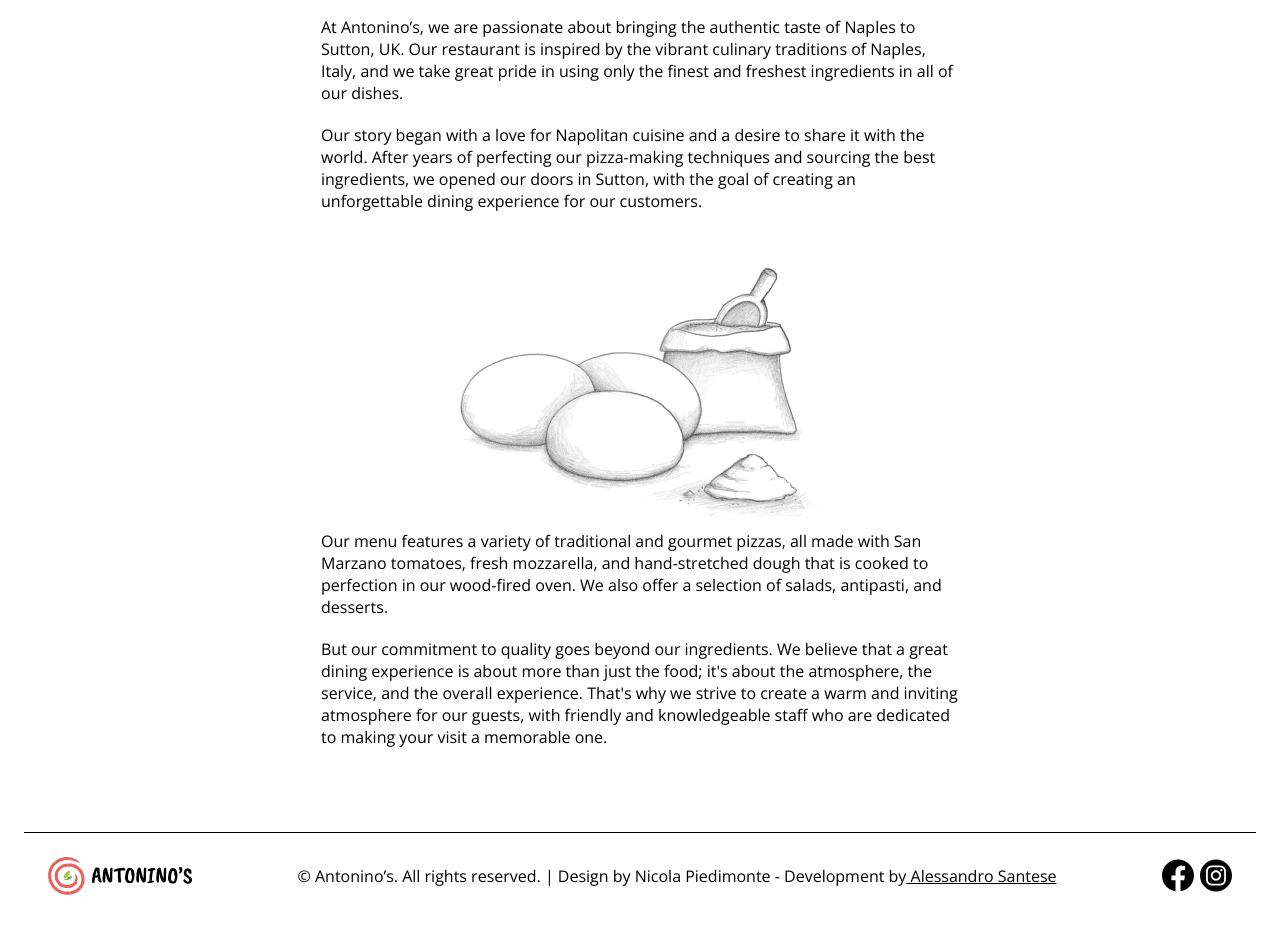
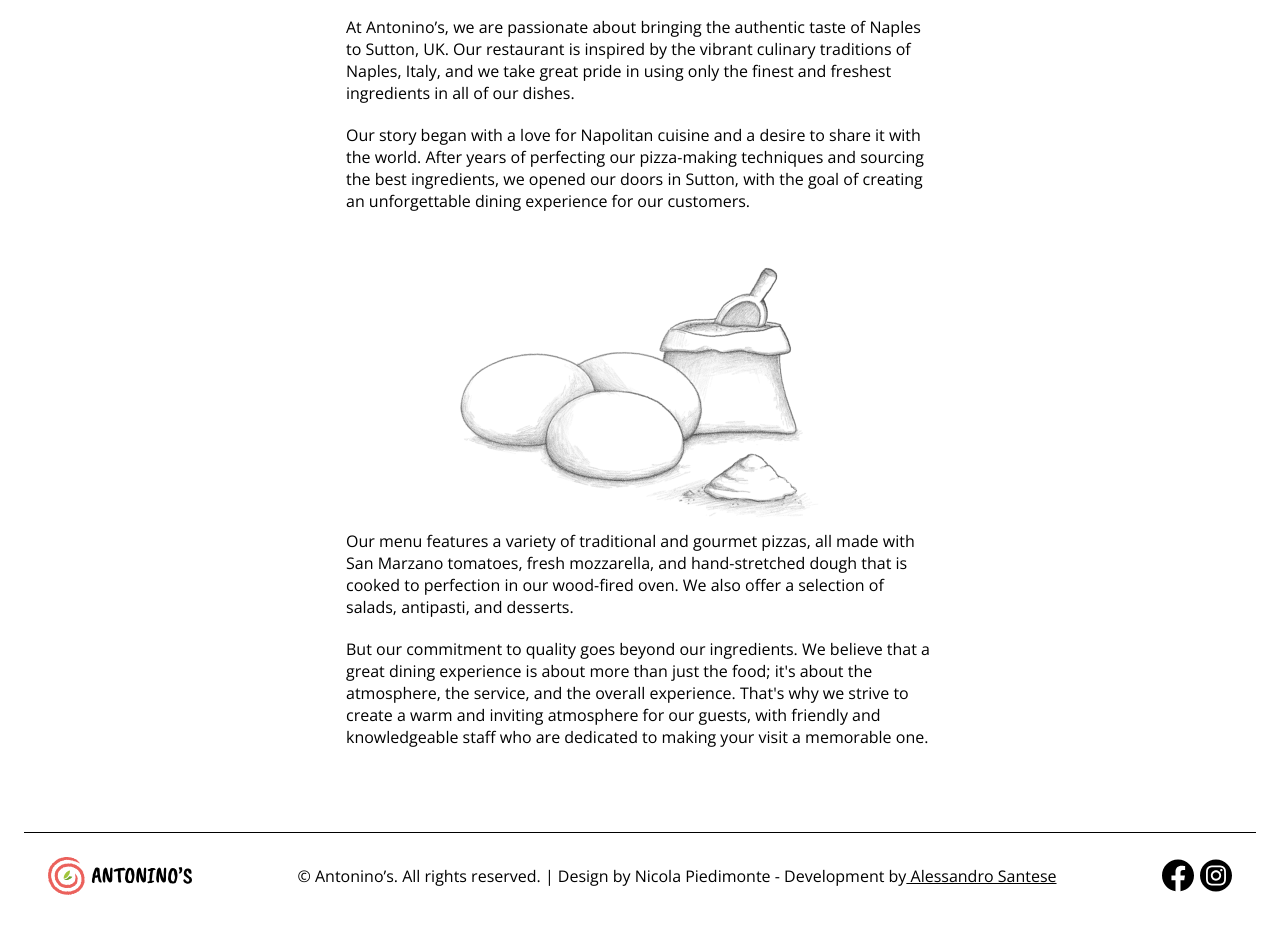
Before and after one commit to WebTerminator/antoninospizza, a Next.js app: page /about in a window 1280 px wide. Shown: the part 975-1906 px from the top of the page. Built offline with nearby package versions, Linux system fonts and the light colour scheme.

Commit message:
about page padding addressed

```diff
--- a/pages/about.tsx
+++ b/pages/about.tsx
@@ -34,13 +34,13 @@ export default function About() {
           <img src="imgs/about/oven.png" alt="oven illustration" />
         </div>
 
-        <p>
+        <p className={styles["p"]}>
           At Antonino’s, we are passionate about bringing the authentic taste of
           Naples to Sutton, UK. Our restaurant is inspired by the vibrant
           culinary traditions of Naples, Italy, and we take great pride in using
           only the finest and freshest ingredients in all of our dishes.
         </p>
-        <p>
+        <p className={styles["p"]}>
           Our story began with a love for Napolitan cuisine and a desire to
           share it with the world. After years of perfecting our pizza-making
           techniques and sourcing the best ingredients, we opened our doors in
@@ -59,7 +59,7 @@ export default function About() {
           offer a selection of salads, antipasti, and desserts.
         </p>
 
-        <p>
+        <p className={styles["p"]}>
           But our commitment to quality goes beyond our ingredients. We believe
           that a great dining experience is about more than just the food;
           it&apos;s about the atmosphere, the service, and the overall
--- a/styles/About.module.css
+++ b/styles/About.module.css
@@ -2,3 +2,7 @@
   max-width: 446px;
   margin: 0 auto;
 }
+
+.p {
+  padding: 0 25px;
+}
```
